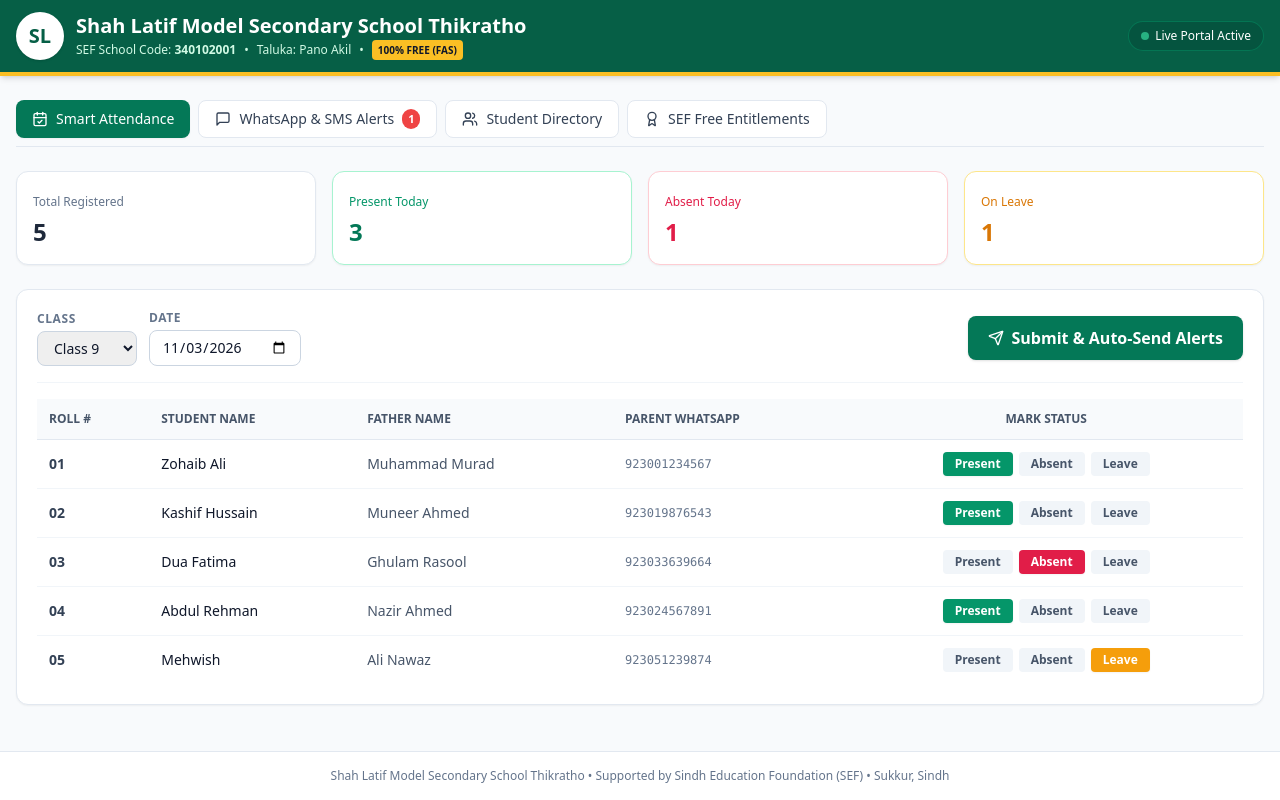
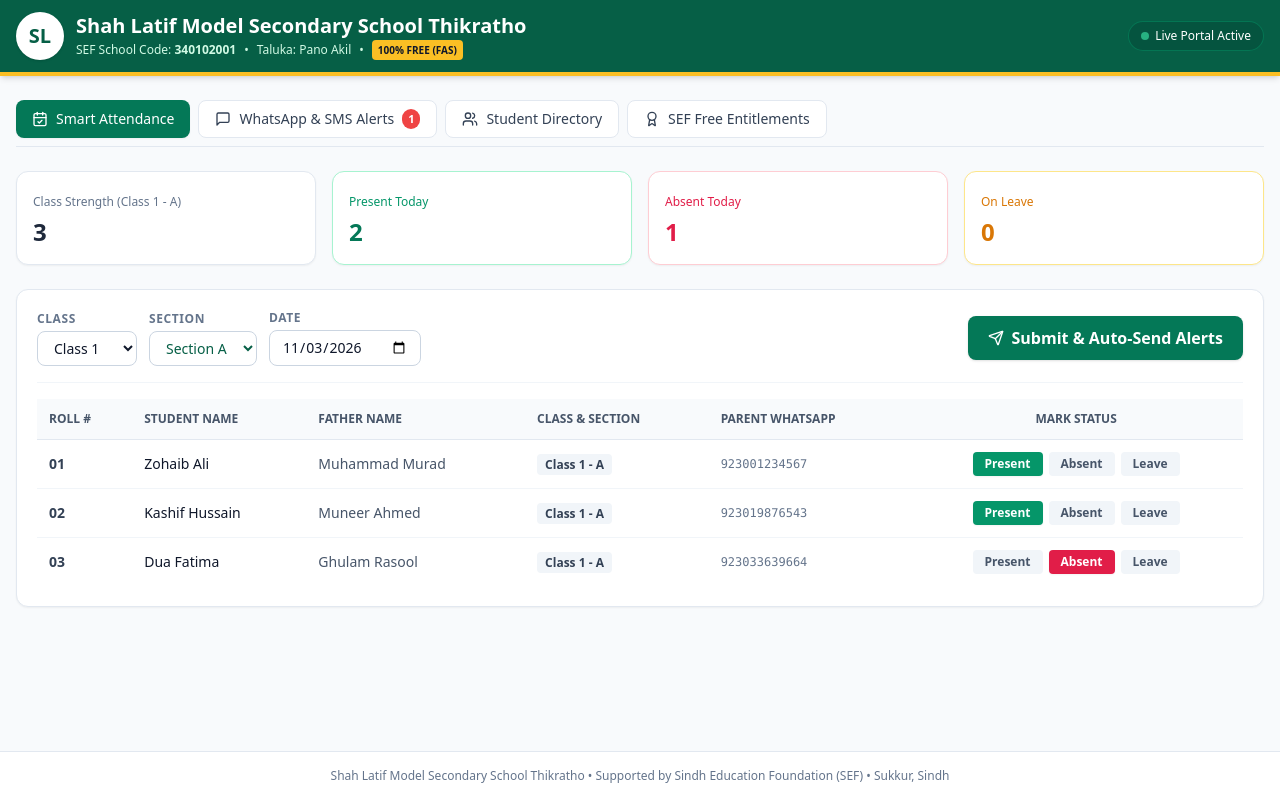
Before and after one commit to Amanbhatti786/slmss-thikratho, a React (Vite) app: page / in a window 1280 px wide. Built offline with nearby package versions, Linux system fonts and the light colour scheme.

Commit message:
Update App.tsx

```diff
--- a/src/App.tsx
+++ b/src/App.tsx
@@ -2,29 +2,53 @@ import React, { useState } from 'react';
 import {
   Users, CalendarCheck, Award, MessageSquare,
   Send, AlertCircle, Phone, BookOpen, ShieldCheck,
-  CheckCircle2, Clock, Check, X, RefreshCw
+  CheckCircle2, Clock, Check, X, RefreshCw, Filter
 } from 'lucide-react';
 
 export default function App() {
   const [activeTab, setActiveTab] = useState<'attendance' | 'students' | 'alerts' | 'sef'>('attendance');
-  const [selectedClass, setSelectedClass] = useState('Class 9');
+  const [selectedClass, setSelectedClass] = useState('Class 1');
+  const [selectedSection, setSelectedSection] = useState('A');
   const [attendanceDate, setAttendanceDate] = useState('2026-11-03');
   const [isSubmitting, setIsSubmitting] = useState(false);
   const [notificationStatus, setNotificationStatus] = useState<string | null>(null);
 
-  // Sample real data structure for Shah Latif Model Secondary School Thikratho
+  // Katchi to Class 10 classes list
+  const classesList = [
+    'Katchi',
+    'Class 1',
+    'Class 2',
+    'Class 3',
+    'Class 4',
+    'Class 5',
+    'Class 6',
+    'Class 7',
+    'Class 8',
+    'Class 9',
+    'Class 10'
+  ];
+
+  const sectionsList = ['A', 'B', 'C', 'D'];
+
+  // Sample student data with Class and Section
   const [students, setStudents] = useState([
-    { id: '1', roll: '01', name: 'Zohaib Ali', father: 'Muhammad Murad', status: 'present', phone: '03001234567', whatsapp: '923001234567' },
-    { id: '2', roll: '02', name: 'Kashif Hussain', father: 'Muneer Ahmed', status: 'present', phone: '03019876543', whatsapp: '923019876543' },
-    { id: '3', roll: '03', name: 'Dua Fatima', father: 'Ghulam Rasool', status: 'absent', phone: '03033639664', whatsapp: '923033639664' },
-    { id: '4', roll: '04', name: 'Abdul Rehman', father: 'Nazir Ahmed', status: 'present', phone: '03024567891', whatsapp: '923024567891' },
-    { id: '5', roll: '05', name: 'Mehwish', father: 'Ali Nawaz', status: 'leave', phone: '03051239874', whatsapp: '923051239874' },
+    { id: '1', roll: '01', name: 'Zohaib Ali', father: 'Muhammad Murad', class: 'Class 1', section: 'A', status: 'present', whatsapp: '923001234567' },
+    { id: '2', roll: '02', name: 'Kashif Hussain', father: 'Muneer Ahmed', class: 'Class 1', section: 'A', status: 'present', whatsapp: '923019876543' },
+    { id: '3', roll: '03', name: 'Dua Fatima', father: 'Ghulam Rasool', class: 'Class 1', section: 'A', status: 'absent', whatsapp: '923033639664' },
+    { id: '4', roll: '01', name: 'Abdul Rehman', father: 'Nazir Ahmed', class: 'Class 1', section: 'B', status: 'present', whatsapp: '923024567891' },
+    { id: '5', roll: '02', name: 'Mehwish', father: 'Ali Nawaz', class: 'Class 1', section: 'B', status: 'leave', whatsapp: '923051239874' },
+    { id: '6', roll: '01', name: 'Ali Raza', father: 'Shahid Ali', class: 'Katchi', section: 'A', status: 'present', whatsapp: '923009988771' },
+    { id: '7', roll: '01', name: 'Bilal Khan', father: 'Tariq Mehmood', class: 'Class 10', section: 'A', status: 'present', whatsapp: '923014455667' },
   ]);
 
   const [logs, setLogs] = useState([
-    { id: '1', name: 'Dua Fatima', roll: '03', channel: 'WhatsApp Cloud API', phone: '923033639664', status: 'Delivered', time: '08:45 AM' },
-    { id: '2', name: 'Farhan Ali', roll: '07', channel: 'SMS Gateway', phone: '923012345678', status: 'Delivered', time: '08:46 AM' },
+    { id: '1', name: 'Dua Fatima', roll: '03', classSection: 'Class 1-A', channel: 'WhatsApp Cloud API', phone: '923033639664', status: 'Delivered', time: '08:45 AM' },
   ]);
+
+  // Filter students based on selected Class & Section
+  const filteredStudents = students.filter(
+    s => s.class === selectedClass && s.section === selectedSection
+  );
 
   const toggleStatus = (id: string, newStatus: string) => {
     setStudents(students.map(s => s.id === id ? { ...s, status: newStatus } : s));
@@ -32,14 +56,15 @@ export default function App() {
 
   const submitAttendance = () => {
     setIsSubmitting(true);
-    setNotificationStatus('Saving attendance and triggering WhatsApp/SMS alerts...');
+    setNotificationStatus(`Saving attendance for ${selectedClass} (Section ${selectedSection})...`);
 
     setTimeout(() => {
-      const absents = students.filter(s => s.status === 'absent');
+      const absents = filteredStudents.filter(s => s.status === 'absent');
       const newLogs = absents.map((s, idx) => ({
         id: String(Date.now() + idx),
         name: s.name,
         roll: s.roll,
+        classSection: `${s.class}-${s.section}`,
         channel: 'WhatsApp Cloud API',
         phone: s.whatsapp,
         status: 'Delivered',
@@ -52,9 +77,9 @@ export default function App() {
     }, 1200);
   };
 
-  const presentCount = students.filter(s => s.status === 'present').length;
-  const absentCount = students.filter(s => s.status === 'absent').length;
-  const leaveCount = students.filter(s => s.status === 'leave').length;
+  const presentCount = filteredStudents.filter(s => s.status === 'present').length;
+  const absentCount = filteredStudents.filter(s => s.status === 'absent').length;
+  const leaveCount = filteredStudents.filter(s => s.status === 'leave').length;
 
   return (
     <div className="min-h-screen bg-slate-50 flex flex-col font-sans">
@@ -146,11 +171,11 @@ export default function App() {
         {/* Tab 1: Attendance */}
         {activeTab === 'attendance' && (
           <div className="flex flex-col gap-6">
-            {/* Quick Stats Bar */}
+            {/* Quick Stats Bar for Selected Class/Section */}
             <div className="grid grid-cols-2 sm:grid-cols-4 gap-4">
               <div className="bg-white p-4 rounded-xl border border-slate-200 shadow-sm">
-                <span className="text-xs text-slate-500 font-medium">Total Registered</span>
-                <p className="text-2xl font-bold text-slate-800 mt-1">{students.length}</p>
+                <span className="text-xs text-slate-500 font-medium">Class Strength ({selectedClass} - {selectedSection})</span>
+                <p className="text-2xl font-bold text-slate-800 mt-1">{filteredStudents.length}</p>
               </div>
               <div className="bg-white p-4 rounded-xl border border-emerald-200 shadow-sm">
                 <span className="text-xs text-emerald-600 font-medium">Present Today</span>
@@ -166,24 +191,39 @@ export default function App() {
               </div>
             </div>
 
-            {/* Attendance Form */}
+            {/* Attendance Filter & Form */}
             <div className="bg-white rounded-xl shadow-sm border border-slate-200 p-5">
-              <div className="flex flex-col sm:flex-row justify-between items-start sm:items-center gap-4 border-b border-slate-100 pb-4 mb-4">
+              <div className="flex flex-col md:flex-row justify-between items-start md:items-center gap-4 border-b border-slate-100 pb-4 mb-4">
                 <div className="flex flex-wrap items-center gap-3">
+                  {/* Class Selection */}
                   <div>
                     <label className="block text-xs font-semibold text-slate-500 uppercase tracking-wider mb-1">Class</label>
                     <select
                       value={selectedClass}
                       onChange={(e) => setSelectedClass(e.target.value)}
-                      className="border border-slate-300 rounded-lg px-3 py-1.5 text-sm font-medium focus:ring-2 focus:ring-emerald-500 outline-none"
+                      className="border border-slate-300 rounded-lg px-3 py-1.5 text-sm font-medium focus:ring-2 focus:ring-emerald-500 outline-none bg-white"
                     >
-                      <option>Class 6</option>
-                      <option>Class 7</option>
-                      <option>Class 8</option>
-                      <option>Class 9</option>
-                      <option>Class 10</option>
+                      {classesList.map(c => (
+                        <option key={c} value={c}>{c}</option>
+                      ))}
                     </select>
                   </div>
+
+                  {/* Section Selection */}
+                  <div>
+                    <label className="block text-xs font-semibold text-slate-500 uppercase tracking-wider mb-1">Section</label>
+                    <select
+                      value={selectedSection}
+                      onChange={(e) => setSelectedSection(e.target.value)}
+                      className="border border-slate-300 rounded-lg px-3 py-1.5 text-sm font-medium focus:ring-2 focus:ring-emerald-500 outline-none bg-white font-bold text-emerald-800"
+                    >
+                      {sectionsList.map(sec => (
+                        <option key={sec} value={sec}>Section {sec}</option>
+                      ))}
+                    </select>
+                  </div>
+
+                  {/* Date Picker */}
                   <div>
                     <label className="block text-xs font-semibold text-slate-500 uppercase tracking-wider mb-1">Date</label>
                     <input
@@ -197,8 +237,8 @@ export default function App() {
 
                 <button
                   onClick={submitAttendance}
-                  disabled={isSubmitting}
-                  className="bg-emerald-700 hover:bg-emerald-800 text-white font-semibold px-5 py-2.5 rounded-lg shadow transition flex items-center gap-2 self-stretch sm:self-auto justify-center disabled:opacity-50"
+                  disabled={isSubmitting || filteredStudents.length === 0}
+                  className="bg-emerald-700 hover:bg-emerald-800 text-white font-semibold px-5 py-2.5 rounded-lg shadow transition flex items-center gap-2 self-stretch md:self-auto justify-center disabled:opacity-50"
                 >
                   {isSubmitting ? (
                     <>
@@ -222,6 +262,12 @@ export default function App() {
               )}
 
               {/* Attendance Table */}
+              {filteredStudents.length === 0 ? (
+                <div className="text-center py-10 text-slate-400">
+                  <Users className="w-10 h-10 mx-auto mb-2 opacity-50" />
+                  <p className="text-sm">Is class aur section mein abhi koi student registered nahi hai.</p>
+                </div>
+              ) : (
                 <div className="overflow-x-auto">
                   <table className="w-full text-left text-sm">
                     <thead className="bg-slate-50 text-slate-600 uppercase text-xs border-b border-slate-200">
@@ -229,16 +275,22 @@ export default function App() {
                         <th className="py-3 px-3">Roll #</th>
                         <th className="py-3 px-3">Student Name</th>
                         <th className="py-3 px-3">Father Name</th>
+                        <th className="py-3 px-3">Class & Section</th>
                         <th className="py-3 px-3">Parent WhatsApp</th>
                         <th className="py-3 px-3 text-center">Mark Status</th>
                       </tr>
                     </thead>
                     <tbody className="divide-y divide-slate-100">
-                    {students.map((student) => (
+                      {filteredStudents.map((student) => (
                         <tr key={student.id} className="hover:bg-slate-50 transition">
                           <td className="py-3 px-3 font-semibold text-slate-700">{student.roll}</td>
                           <td className="py-3 px-3 font-medium text-slate-900">{student.name}</td>
                           <td className="py-3 px-3 text-slate-600">{student.father}</td>
+                          <td className="py-3 px-3">
+                            <span className="bg-slate-100 text-slate-700 font-semibold text-xs px-2 py-0.5 rounded">
+                              {student.class} - {student.section}
+                            </span>
+                          </td>
                           <td className="py-3 px-3 text-slate-500 font-mono text-xs">{student.whatsapp}</td>
                           <td className="py-3 px-3">
                             <div className="flex justify-center gap-1.5">
@@ -279,6 +331,7 @@ export default function App() {
                     </tbody>
                   </table>
                 </div>
+              )}
             </div>
           </div>
         )}
@@ -289,7 +342,7 @@ export default function App() {
             <div>
               <h2 className="text-base font-bold text-slate-800">Automated Parent Notification Logs</h2>
               <p className="text-xs text-slate-500 mt-0.5">
-                Notifications are sent directly via official WhatsApp Business API & SMS Gateway when students are marked Absent.
+                Notifications are sent directly via official WhatsApp Business Cloud API & SMS Gateway when students are marked Absent.
               </p>
             </div>
 
@@ -299,6 +352,7 @@ export default function App() {
                   <tr>
                     <th className="py-3 px-3">Time</th>
                     <th className="py-3 px-3">Student</th>
+                    <th className="py-3 px-3">Class/Section</th>
                     <th className="py-3 px-3">Parent Number</th>
                     <th className="py-3 px-3">Channel</th>
                     <th className="py-3 px-3">Delivery Status</th>
@@ -312,6 +366,7 @@ export default function App() {
                         {log.time}
                       </td>
                       <td className="py-3 px-3 font-medium text-slate-800">{log.name} (Roll #{log.roll})</td>
+                      <td className="py-3 px-3 font-semibold text-xs text-emerald-800">{log.classSection}</td>
                       <td className="py-3 px-3 font-mono text-xs text-slate-600">{log.phone}</td>
                       <td className="py-3 px-3">
                         <span className="text-xs bg-slate-100 border border-slate-200 px-2 py-0.5 rounded font-medium text-slate-700">
@@ -335,13 +390,22 @@ export default function App() {
         {/* Tab 3: Student Directory */}
         {activeTab === 'students' && (
           <div className="bg-white rounded-xl shadow-sm border border-slate-200 p-5">
-            <h2 className="text-base font-bold text-slate-800 mb-4">Enrolled Students (Shah Latif Model Secondary School)</h2>
+            <div className="flex flex-col sm:flex-row justify-between items-start sm:items-center gap-3 mb-4">
+              <h2 className="text-base font-bold text-slate-800">
+                Enrolled Students ({students.length} Total Enrolled)
+              </h2>
+            </div>
             <div className="grid grid-cols-1 md:grid-cols-2 gap-4">
               {students.map(s => (
                 <div key={s.id} className="border border-slate-200 p-4 rounded-lg flex items-center justify-between">
                   <div>
+                    <div className="flex items-center gap-2">
                       <h3 className="font-bold text-slate-800">{s.name}</h3>
-                    <p className="text-xs text-slate-500">Father: {s.father}</p>
+                      <span className="text-[11px] bg-emerald-50 text-emerald-700 font-bold px-2 py-0.5 rounded border border-emerald-200">
+                        {s.class} ({s.section})
+                      </span>
+                    </div>
+                    <p className="text-xs text-slate-500 mt-1">Father: {s.father}</p>
                     <p className="text-xs text-slate-500">Roll No: {s.roll} • WhatsApp: {s.whatsapp}</p>
                   </div>
                   <span className="text-xs bg-emerald-100 text-emerald-800 font-semibold px-2.5 py-1 rounded">
```
Lines whose indentation alone changed are shown as unchanged.
